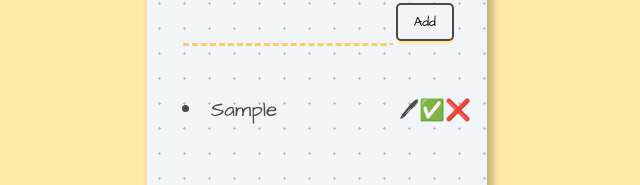
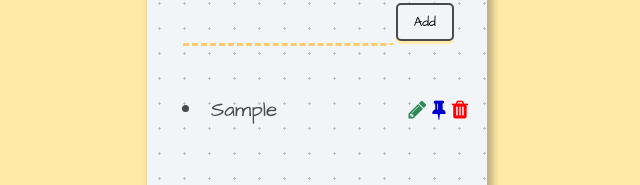
Before and after one commit to sc381998/Weekend-Hackathon-3---Todo-List-React, a React app: page / in a window 1280 px wide. Both pictures are taken after typing "Sample" into the empty fields and a click on the button "Add". Shown: the part 147-332 px from the top of the page, without its empty margins (323-963 px from the left). Built offline with nearby package versions, Linux system fonts and the light colour scheme.

Commit message:
changes done

```diff
--- a/src/components/App.js
+++ b/src/components/App.js
@@ -20,10 +20,13 @@ export default function App() {
   }
 
   function addItem(buttonType = "Add") {
-    if (buttonType !== "Add") deleteItem(itemId);
-    setItems((prevItems) => {
-      return [...prevItems, inputText];
-    });
+    if (inputText) {
+      if (buttonType !== "Add") deleteItem(itemId);
+
+      setItems((prevItems) => {
+        return [...prevItems, inputText];
+      });
+    }
     setInputText("");
     setButtonType("Add");
   }
--- a/src/components/InputArea.js
+++ b/src/components/InputArea.js
@@ -6,14 +6,14 @@ function InputArea(props) {
     <div className="form">
       <input
         id="task"
-        className={props.buttonType === "Edit" && "editTask"}
+        className={props.buttonType === "Edit" ? "editTask" : ""}
         onChange={handleChange}
         type="text"
         value={inputText}
       />
       <button
         id="btn"
-        className={props.buttonType === "Edit" && "saveTask"}
+        className={props.buttonType === "Edit" ? "saveTask" : ""}
         onClick={() => addItem(props.buttonType)}
       >
         <span>{props.buttonType}</span>
--- a/src/components/ToDoItem.js
+++ b/src/components/ToDoItem.js
@@ -9,11 +9,11 @@ function ToDoItem(props) {
   }
   return (
     <>
-      <div style={{ display: "flex", justifyContent: "space-between" }}>
-        <li
-          classname="list"
-          style={{ textDecoration: isDone ? "line-through" : "none" }}
-        >
+      <div
+        classname="list"
+        style={{ display: "flex", justifyContent: "space-between" }}
+      >
+        <li style={{ textDecoration: isDone ? "line-through" : "none" }}>
           {props.text.substring(0, 30)}
         </li>
         <div>
@@ -26,7 +26,8 @@ function ToDoItem(props) {
               role="img"
               aria-label="done"
             >
-              🖊
+              <i className="fa fa-pencil editIcon" aria-hidden="true"></i>
+              {/* 🖊 */}
             </span>
             <span
               className="pointer"
@@ -34,7 +35,8 @@ function ToDoItem(props) {
               role="img"
               aria-label="done"
             >
-              ✅
+              <i className="fa fa-thumb-tack pinIcon" aria-hidden="true"></i>
+              {/* ✅ */}
             </span>
             <span
               className="pointer"
@@ -42,7 +44,8 @@ function ToDoItem(props) {
               role="img"
               aria-label="delete"
             >
-              ❌
+              <i className="fa fa-trash deleteIcon" aria-hidden="true"></i>
+              {/* ❌ */}
             </span>
           </div>
         </div>
--- a/src/index.html
+++ b/src/index.html
@@ -5,6 +5,7 @@
 <meta name="viewport" content="width=device-width, initial-scale=1.0">
 <meta http-equiv="X-UA-Compatible" content="ie=edge">
 <link href="https://fonts.googleapis.com/css?family=Architects+Daughter&display=swap" rel="stylesheet"/>
+<link rel="stylesheet" href="https://cdnjs.cloudflare.com/ajax/libs/font-awesome/4.7.0/css/font-awesome.min.css">
 <title>React Boilerplate</title>
 </head>
 <body>
--- a/src/styles/App.css
+++ b/src/styles/App.css
@@ -59,6 +59,18 @@ input:focus {
   margin-bottom: 20px;
 }
 
+.editIcon {
+  color: seagreen;
+  margin: 3px;
+}
+.pinIcon {
+  color: mediumblue;
+  margin: 3px;
+}
+.deleteIcon {
+  color: red;
+  margin: 3px;
+}
 button {
   padding: 0;
   border: none;
```
